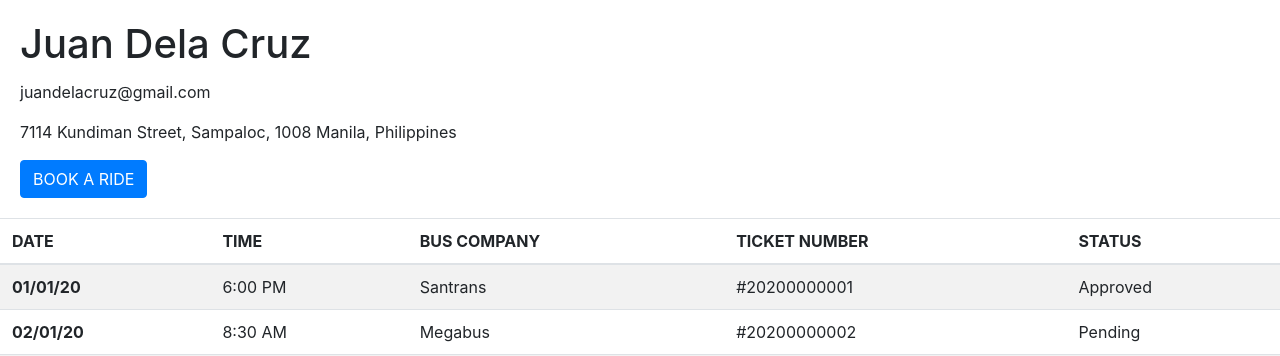
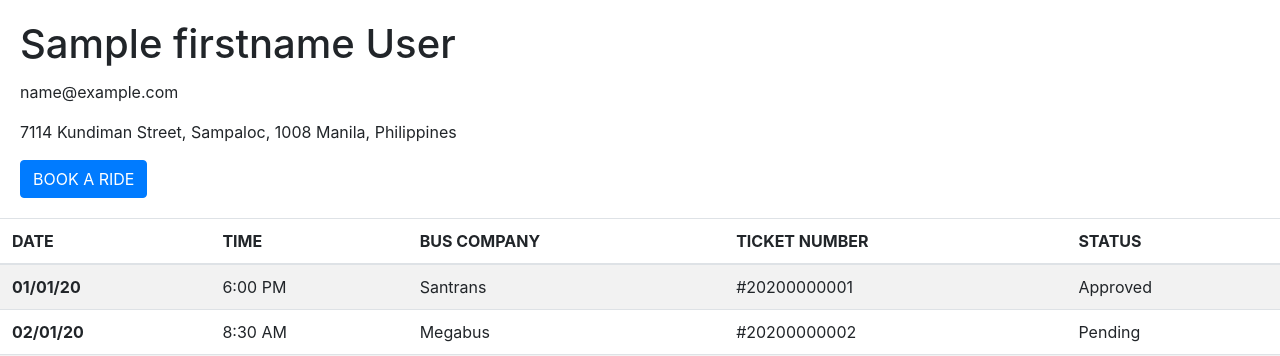
Before and after one commit to mrfancyfrancis/Bus-Ticketing-System, a Python web app: template frontend/templates/home.html in a window 1280 px wide. Shown: the part 56-412 px from the top of the page. Run offline with Jinja, Linux system fonts and the light colour scheme; the template is opened without the code that fills it: most values are stand-ins (such as "Sample title", 1, 10 or a date in 2020); some libraries are stand-ins or nearby versions.

Commit message:
info now reflects to frontend

```diff
--- a/frontend/app.py
+++ b/frontend/app.py
@@ -38,9 +38,9 @@ def home():
         reservation_response = requests.post("http://127.0.0.1:8000/user/reservations/",
                                             headers = {"Authorization": 'Token ' + request.cookies.get('token')}
                                             )
-        print(info_response)
-        print(reservation_response)
-        return render_template('home.html')
+        info = json.loads(json.loads(info_response.json())['data'])
+        reservations = json.loads(json.loads(reservation_response.json())['data'])['reservation']
+        return render_template('home.html', info=info, reservations=reservations)
 
 @app.route('/logout/')
 def logout():
--- a/frontend/templates/home.html
+++ b/frontend/templates/home.html
@@ -43,8 +43,8 @@
         <div class="body">
             <div class="profile-card">
                 <div class="card-body">
-                <h1 class="card-title">Juan Dela Cruz</h1>
-                <p class="card-text"> juandelacruz@gmail.com</p>
+                <h1 class="card-title">{{info.firstname}} {{info.lastname}}</h1>
+                <p class="card-text"> {{info.email}}</p>
                 <p class="card-text card-text-margin">7114 Kundiman Street, Sampaloc, 1008 Manila, Philippines</p>
                 <a href="book.html" class="btn btn-primary book-button hvr-sink">BOOK A RIDE</a>
                 </div>
```
Also changed, not shown: backend/db.sqlite3.
